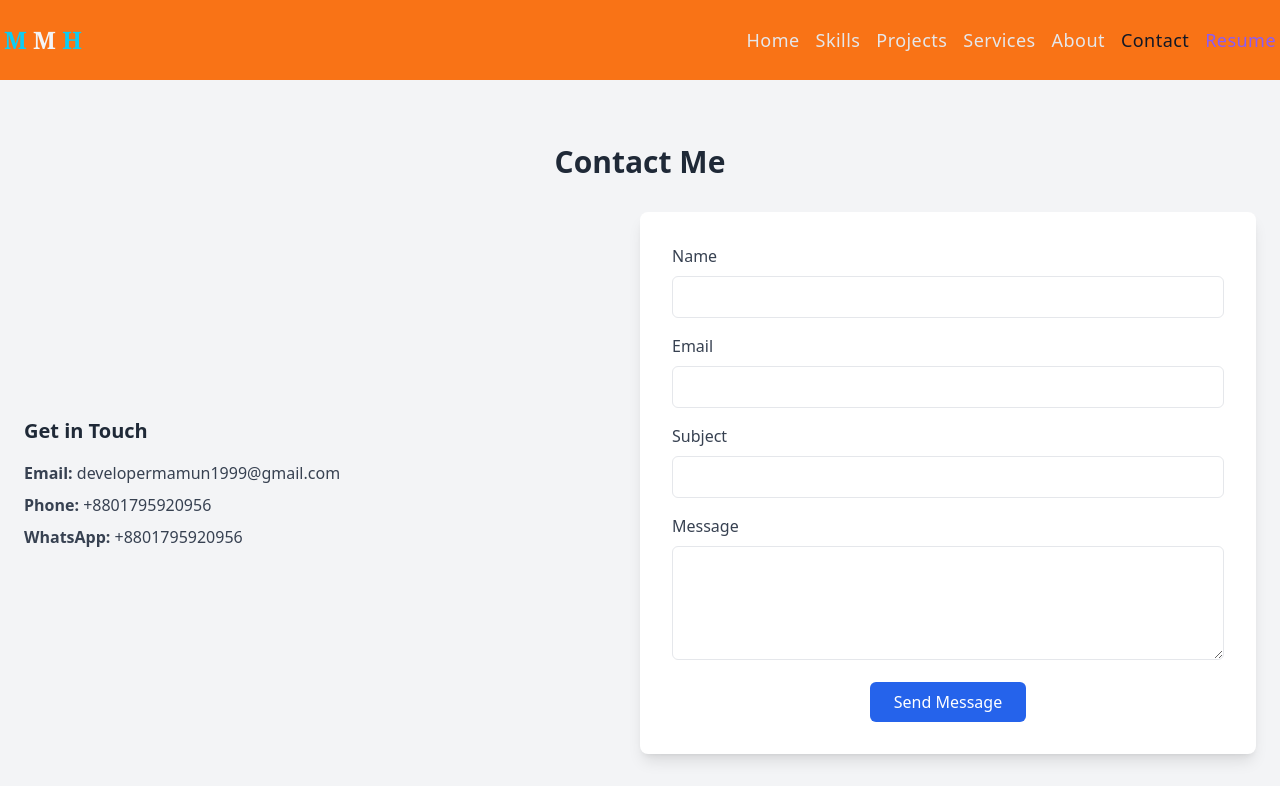
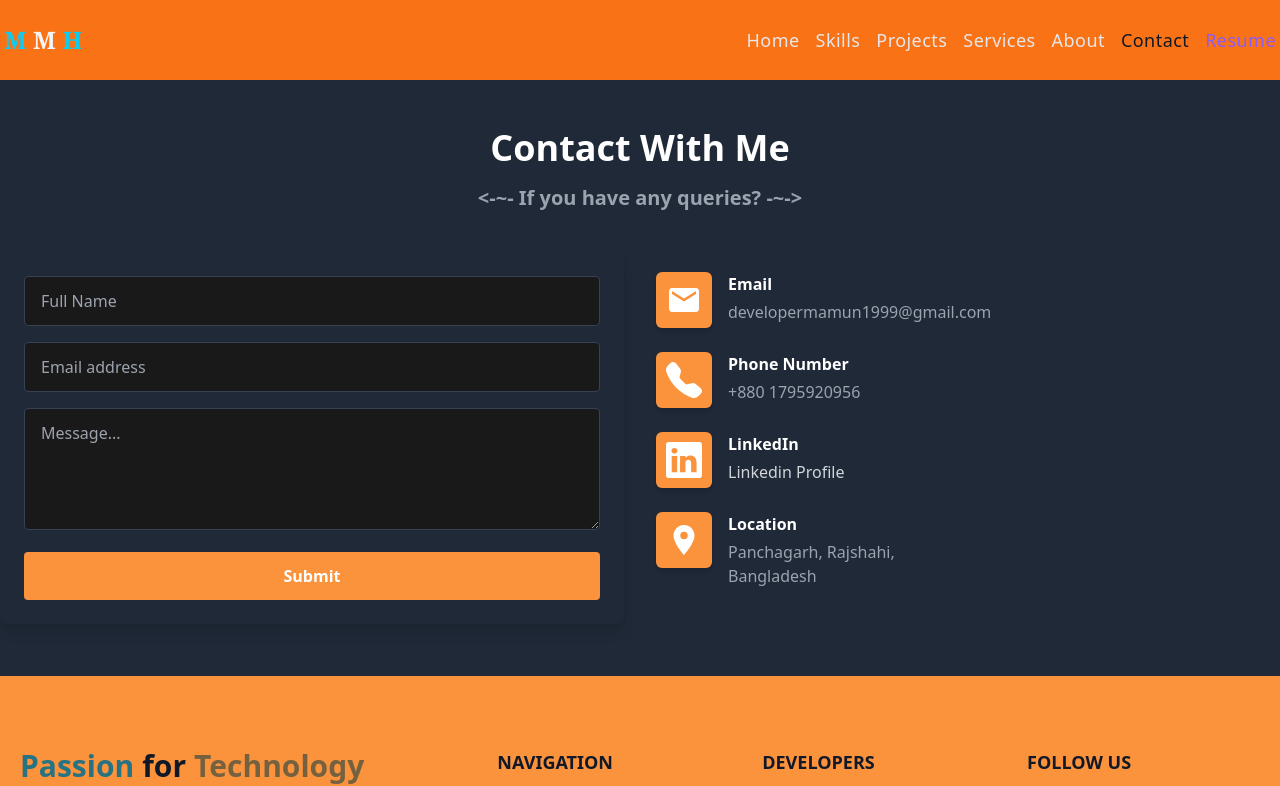
Before and after one commit to MamunHossain1999/protfolio, a React (Vite) app: page /contact in a window 1280 px wide. Shown: the top 786 px of the page. Built offline with nearby package versions, Linux system fonts and the light colour scheme.

Commit message:
added contact page

```diff
--- a/package.json
+++ b/package.json
@@ -25,6 +25,7 @@
     "react-router-dom": "^7.1.1",
     "react-scroll-trigger": "^0.6.14",
     "react-tabs": "^6.1.0",
+    "react-toastify": "^11.0.5",
     "react-tooltip": "^5.28.1",
     "sort-by": "^1.2.0",
     "typewriter-effect": "^2.22.0"
--- a/src/component/about/About.jsx
+++ b/src/component/about/About.jsx
@@ -10,7 +10,7 @@ const About = () => {
         {/* Section Title */}
         <div className="text-center mb-8">
           <motion.h4
-            className="text-4xl font-bold text-white mb-4"
+            className="text-4xl font-semibold text-white mb-4"
             initial={{ opacity: 0 }}
             animate={{ opacity: 1 }}
             transition={{ duration: 0.6 }}
--- a/src/component/contact/Contact.jsx
+++ b/src/component/contact/Contact.jsx
@@ -3,79 +3,125 @@ import emailjs from "@emailjs/browser";
 import { motion } from "framer-motion";
 import { MdEmail, MdLocationOn } from "react-icons/md";
 import { BsLinkedin, BsTelephoneFill } from "react-icons/bs";
+import { toast } from "react-toastify";
+import "react-toastify/dist/ReactToastify.css";
+import { useNavigate } from "react-router-dom";
 
 const Contact = () => {
   const form = useRef();
+  const navigate = useNavigate();
 
   const sendEmail = (e) => {
     e.preventDefault();
-      emailjs
-         .sendForm(
-            "service_se7rivo",
-            "template_b941elg",
-            form.current,
-            "udGj2_-JvXBkCXsxX"
-         )
-         .then(
-            (result) => {
-               console.log(result.text);
+
+    // Simulate successful form submission
+    console.log("Form submitted!");
+    toast.success("Message sent successfully!");
     e.target.reset();
-            },
-            (error) => {
-               console.log(error.text);
-            }
-         );
+
+    // Redirect after 2 seconds
+    setTimeout(() => {
+      navigate("/");
+    }, 1500);
   };
 
   return (
+    <div className="bg-gray-800 pb-1">
       <motion.section
-         className="md:pt-12 pt-20 mb-12 bg-black text-white"
+        className="md:pt-12 pt-20 mb-12 text-white"
         id="contact"
         initial={{ opacity: 0 }}
         animate={{ opacity: 1 }}
         transition={{ duration: 1 }}
       >
-         <div className="container mx-auto px-6 sm:px-8 md:px-16">
+        <div className="container mx-auto px-5 sm:px-0 md:px-0">
+          {/* Section Title */}
           <motion.div
             initial={{ opacity: 0, y: -20 }}
             animate={{ opacity: 1, y: 0 }}
             transition={{ duration: 0.8 }}
           >
-               <h4 className="text-4xl font-bold text-primary text-center mb-4">Contact With Me</h4>
+            <h4 className="text-4xl font-semibold text-white text-center mb-4">
+              Contact With Me
+            </h4>
             <h3 className="font-semibold text-lg sm:text-xl mb-4 text-center text-gray-400">
               {"<-~-"} If you have any queries? {"-~->"}
             </h3>
           </motion.div>
 
+          {/* Contact Form and Info */}
           <div className="pt-6 grid md:grid-cols-2 gap-8">
+            {/* Form */}
             <motion.div
               initial={{ opacity: 0, x: -50 }}
               animate={{ opacity: 1, x: 0 }}
               transition={{ duration: 1 }}
             >
-                  <form ref={form} onSubmit={sendEmail} className="rounded-lg shadow-lg bg-gray-800 p-6">
-                     <input type="text" name="user_name" className="w-full px-4 py-3 mb-4 bg-[#1a1919] border border-gray-700 rounded text-gray-200 focus:outline-none" placeholder="Full Name" />
-                     <input type="email" name="user_email" className="w-full px-4 py-3 mb-4 bg-[#1a1919] border border-gray-700 rounded text-gray-200 focus:outline-none" placeholder="Email address" />
-                     <textarea name="message" className="w-full px-4 py-3 mb-4 bg-[#1a1919] border border-gray-700 rounded text-gray-200 focus:outline-none" rows="3" placeholder="Message....."></textarea>
-                     <button type="submit" className="w-full px-6 py-3 bg-primary text-gray-200 font-semibold rounded shadow-md hover:scale-105 transition-all duration-300">Submit</button>
+              <form
+                ref={form}
+                onSubmit={sendEmail}
+                className="rounded-lg shadow-lg bg-gray-800 p-6"
+              >
+                <input
+                  type="text"
+                  name="user_name"
+                  placeholder="Full Name"
+                  className="w-full px-4 py-3 mb-4 bg-[#1a1919] border border-gray-700 rounded text-gray-200 focus:outline-none"
+                  required
+                />
+                <input
+                  type="email"
+                  name="user_email"
+                  placeholder="Email address"
+                  className="w-full px-4 py-3 mb-4 bg-[#1a1919] border border-gray-700 rounded text-gray-200 focus:outline-none"
+                  required
+                />
+                <textarea
+                  name="message"
+                  rows="4"
+                  placeholder="Message..."
+                  className="w-full px-4 py-3 mb-4 bg-[#1a1919] border border-gray-700 rounded text-gray-200 focus:outline-none"
+                  required
+                ></textarea>
+                <button
+                  type="submit"
+                  className="w-full px-6 py-3 bg-orange-400 hover:bg-orange-500 text-white font-semibold rounded transition-all duration-300"
+                >
+                  Submit
+                </button>
               </form>
             </motion.div>
 
+            {/* Contact Info */}
             <motion.div
               initial={{ opacity: 0, x: 50 }}
               animate={{ opacity: 1, x: 0 }}
               transition={{ duration: 1 }}
             >
-                  <div className="flex flex-wrap gap-6">
-                     {[{
-                        icon: <MdEmail />, title: "Email", text: "developermamun1999@gmail.com"
-                     }, {
-                        icon: <BsTelephoneFill />, title: "Phone Number", text: "+880 1795920956"
-                     }, {
-                        icon: <BsLinkedin />, title: "LinkedIn", text: "Linkedin Profile", link: "https://www.linkedin.com/in/md-ripas-ali-b42a01257/"
-                     }, {
-                        icon: <MdLocationOn />, title: "Location", text: "Panchagarh, Rajshahi Bangladesh"
-                     }].map((info, index) => (
+              <div className="flex flex-wrap gap-6 mt-5">
+                {[
+                  {
+                    icon: <MdEmail />,
+                    title: "Email",
+                    text: "developermamun1999@gmail.com",
+                  },
+                  {
+                    icon: <BsTelephoneFill />,
+                    title: "Phone Number",
+                    text: "+880 1795920956",
+                  },
+                  {
+                    icon: <BsLinkedin />,
+                    title: "LinkedIn",
+                    text: "Linkedin Profile",
+                    link: "https://www.linkedin.com/in/md-ripas-ali-b42a01257/",
+                  },
+                  {
+                    icon: <MdLocationOn />,
+                    title: "Location",
+                    text: "Panchagarh, Rajshahi, Bangladesh",
+                  },
+                ].map((info, index) => (
                   <motion.div
                     key={index}
                     initial={{ opacity: 0, y: 20 }}
@@ -83,12 +129,36 @@ const Contact = () => {
                     transition={{ duration: 0.8, delay: index * 0.2 }}
                     className="w-full sm:w-6/12 flex items-start"
                   >
-                           <div className="p-4 rounded-md shadow-md bg-primary h-12 w-12 sm:h-14 sm:w-14 flex items-center justify-center">
-                              {info.link ? <a href={info.link} target="_blank" rel="noopener noreferrer" className="text-gray2 text-3xl sm:text-4xl">{info.icon}</a> : <span className="text-gray2 text-3xl sm:text-4xl">{info.icon}</span>}
+                    <div className="p-4 rounded-md shadow-md bg-orange-400 h-12 w-12 sm:h-14 sm:w-14 flex items-center justify-center hover:scale-110 transition-transform duration-300">
+                      {info.link ? (
+                        <a
+                          href={info.link}
+                          target="_blank"
+                          rel="noopener noreferrer"
+                          className="text-white text-3xl sm:text-4xl"
+                        >
+                          {info.icon}
+                        </a>
+                      ) : (
+                        <span className="text-white text-3xl sm:text-4xl">
+                          {info.icon}
+                        </span>
+                      )}
                     </div>
-                           <div className="grow ml-4">
-                              <p className="font-bold text-gray2 mb-1">{info.title}</p>
-                              {info.link ? <a href={info.link} target="_blank" rel="noopener noreferrer" className="text-gray-200">{info.text}</a> : <p className="text-gray1">{info.text}</p>}
+                    <div className="ml-4">
+                      <p className="font-bold text-white mb-1">{info.title}</p>
+                      {info.link ? (
+                        <a
+                          href={info.link}
+                          target="_blank"
+                          rel="noopener noreferrer"
+                          className="text-gray-300 hover:underline"
+                        >
+                          {info.text}
+                        </a>
+                      ) : (
+                        <p className="text-gray-400">{info.text}</p>
+                      )}
                     </div>
                   </motion.div>
                 ))}
@@ -97,6 +167,7 @@ const Contact = () => {
           </div>
         </div>
       </motion.section>
+    </div>
   );
 };
 
--- a/src/component/projects/Projects.jsx
+++ b/src/component/projects/Projects.jsx
@@ -38,7 +38,7 @@ const Project = () => {
   return (
     <div id="projects" className="py-10 bg-[#121212] w-11/12 mx-auto">
       <div className="max-w-7xl mx-auto px-4 sm:px-6 lg:px-8">
-        <h2 className="text-3xl font-semibold text-center text-white mb-8">
+        <h2 className="text-4xl font-semibold mb-6 text-white text-center">
           My Projects
         </h2>
         <div className="grid grid-cols-1 sm:grid-cols-2 lg:grid-cols-3 gap-8">
--- a/src/component/skills/Skills.jsx
+++ b/src/component/skills/Skills.jsx
@@ -89,7 +89,7 @@ const Skills = () => {
 
   return (
     <div className="py-20 px-6 sm:px-12 lg:px-24 bg-gradient-to-r from-gray-800 via-gray-900 to-black text-white text-center -mb-[140px]">
-      <h2 className="text-5xl font-bold mb-6 text-primary">My Skills</h2>
+      <h2 className="text-4xl font-semibold mb-6 text-white">My Skills</h2>
       <p className="text-lg text-gray-400 mb-16">
         {"<-~-"} Technologies I work with {"-~->"}
       </p>
--- a/src/main.jsx
+++ b/src/main.jsx
@@ -4,9 +4,11 @@ import "./index.css";
 
 import { RouterProvider } from "react-router-dom";
 import { router } from "./route/route.jsx";
+import { ToastContainer } from "react-toastify";
 
 ReactDOM.createRoot(document.getElementById("root")).render(
   <React.StrictMode>
+    <ToastContainer position="top-right" autoClose={3000} />
     <RouterProvider router={router} />
   </React.StrictMode>
 );
--- a/src/pages/Contact.jsx
+++ /dev/null
@@ -1,103 +0,0 @@
-import React, { useRef, useState } from 'react';
-import emailjs from '@emailjs/browser';
-
-const Contact = () => {
-  const form = useRef();
-  const [formData, setFormData] = useState({
-    name: '',
-    email: '',
-    subject: '',
-    message: '',
-  });
-
-  const handleChange = (e) => {
-    setFormData({ ...formData, [e.target.name]: e.target.value });
-  };
-
-  const handleSubmit = (e) => {
-    e.preventDefault();
-    emailjs.sendForm('YOUR_SERVICE_ID', 'YOUR_TEMPLATE_ID', form.current, 'YOUR_PUBLIC_KEY')
-      .then((result) => {
-        console.log('Email successfully sent!', result.text);
-      }, (error) => {
-        console.error('Failed to send email:', error.text);
-      });
-    e.target.reset();
-  };
-
-  return (
-    <section id="contact" className="py-16 bg-gray-100">
-      <div className="container mx-auto px-6">
-        <h2 className="text-3xl font-semibold text-center text-gray-800 mb-8">Contact Me</h2>
-        <div className="flex flex-col lg:flex-row justify-between items-center">
-          {/* Contact Information */}
-          <div className="mb-8 lg:mb-0 lg:mr-8">
-            <h3 className="text-xl font-semibold text-gray-800">Get in Touch</h3>
-            <p className="text-gray-700 mt-4"><strong>Email:</strong> developermamun1999@gmail.com</p>
-            <p className="text-gray-700 mt-2"><strong>Phone:</strong> +8801795920956</p>
-            <p className="text-gray-700 mt-2"><strong>WhatsApp:</strong> +8801795920956</p>
-          </div>
-          {/* Contact Form */}
-          <div className="w-full lg:w-1/2 bg-white p-8 rounded-lg shadow-lg">
-            <form ref={form} onSubmit={handleSubmit}>
-              <div className="mb-4">
-                <label className="block text-gray-700">Name</label>
-                <input
-                  type="text"
-                  name="name"
-                  value={formData.name}
-                  onChange={handleChange}
-                  className="w-full px-4 py-2 mt-2 border rounded-md focus:outline-none focus:ring-1 focus:ring-blue-600"
-                  required
-                />
-              </div>
-              <div className="mb-4">
-                <label className="block text-gray-700">Email</label>
-                <input
-                  type="email"
-                  name="email"
-                  value={formData.email}
-                  onChange={handleChange}
-                  className="w-full px-4 py-2 mt-2 border rounded-md focus:outline-none focus:ring-1 focus:ring-blue-600"
-                  required
-                />
-              </div>
-              <div className="mb-4">
-                <label className="block text-gray-700">Subject</label>
-                <input
-                  type="text"
-                  name="subject"
-                  value={formData.subject}
-                  onChange={handleChange}
-                  className="w-full px-4 py-2 mt-2 border rounded-md focus:outline-none focus:ring-1 focus:ring-blue-600"
-                  required
-                />
-              </div>
-              <div className="mb-4">
-                <label className="block text-gray-700">Message</label>
-                <textarea
-                  name="message"
-                  value={formData.message}
-                  onChange={handleChange}
-                  rows="4"
-                  className="w-full px-4 py-2 mt-2 border rounded-md focus:outline-none focus:ring-1 focus:ring-blue-600"
-                  required
-                ></textarea>
-              </div>
-              <div className="flex justify-center">
-                <button
-                  type="submit"
-                  className="px-6 py-2 text-white bg-blue-600 rounded-md hover:bg-blue-700 focus:outline-none focus:bg-blue-700"
-                >
-                  Send Message
-                </button>
-              </div>
-            </form>
-          </div>
-        </div>
-      </div>
-    </section>
-  );
-};
-
-export default Contact;
--- a/src/pages/home/Home.jsx
+++ b/src/pages/home/Home.jsx
@@ -5,6 +5,7 @@ import Skills from '../../component/skills/Skills';
 // import Project from '../../component/projects/Projects';
 import Projects from '../Project';
 import About from '../../component/about/About';
+import Contact from '../../component/contact/Contact';
 
 const Home = () => {
   return (
@@ -14,6 +15,7 @@ const Home = () => {
       <Skills/>
       <Projects/>
       <About/>
+      <Contact/>
 
     </div>
   );
--- a/src/pages/services/Services.jsx
+++ b/src/pages/services/Services.jsx
@@ -9,7 +9,7 @@ const Services = () => {
     <section className="container mx-auto" id="service">
       <div className="container">
         <div className="py-10">
-          <h4 className="title text-center text-4xl text-primary">
+          <h4 className="title text-center text-4xl font-semibold mb-6 text-white">
             My Services
           </h4>
           <h3 className="font-semibold md:text-xl text-lg  text-center text-gray-400">
--- a/src/route/route.jsx
+++ b/src/route/route.jsx
@@ -2,10 +2,10 @@ import { createBrowserRouter } from "react-router-dom";
 import MainLayOut from "../mainLayout/MainLayOut";
 import Home from "../pages/home/Home";
 import Project from "../pages/Project";
-import Contact from "../pages/Contact";
 import Services from "../pages/services/Services";
 import Skills from "../component/skills/Skills";
 import About from "../component/about/About";
+import Contact from "../component/contact/Contact";
 
 export const router = createBrowserRouter([
   {
```
Also changed, not shown: 1 other file (tests, documents, lock files or other folders). Lines whose indentation alone changed are shown as unchanged.
